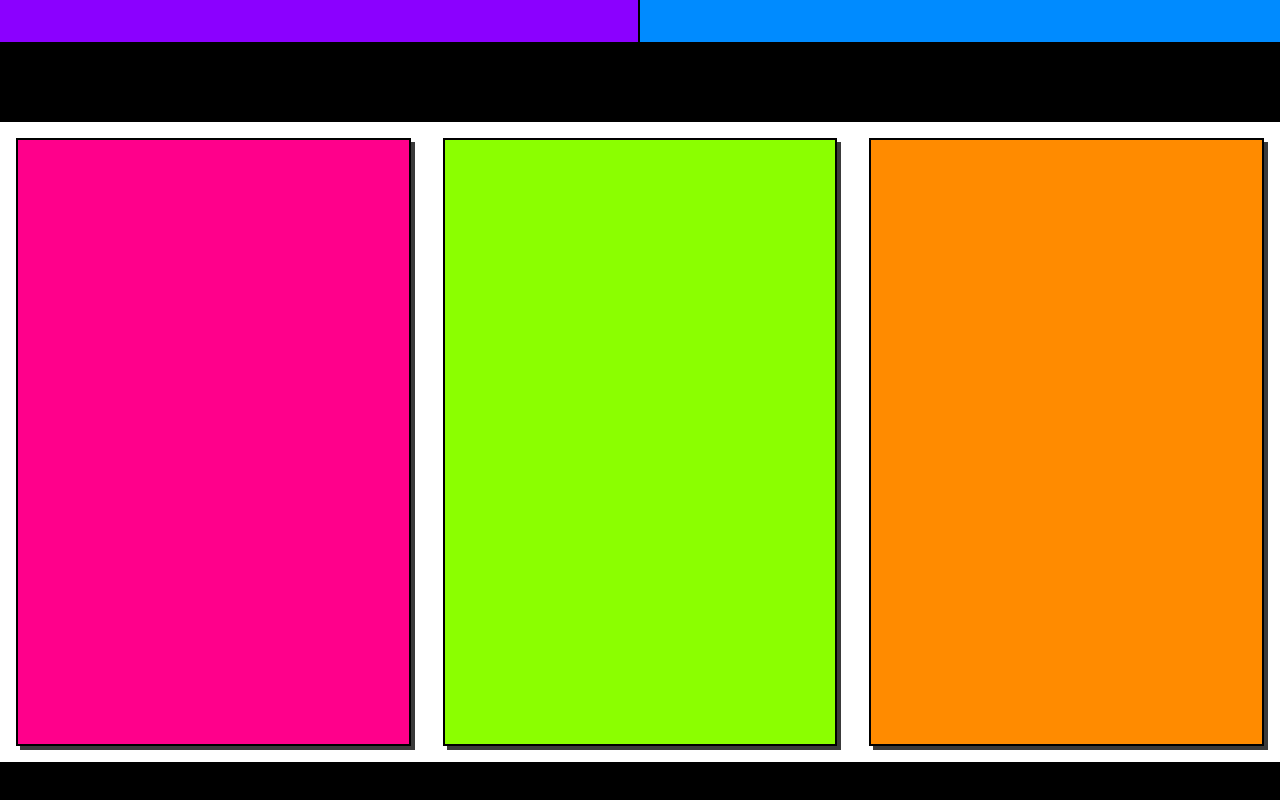
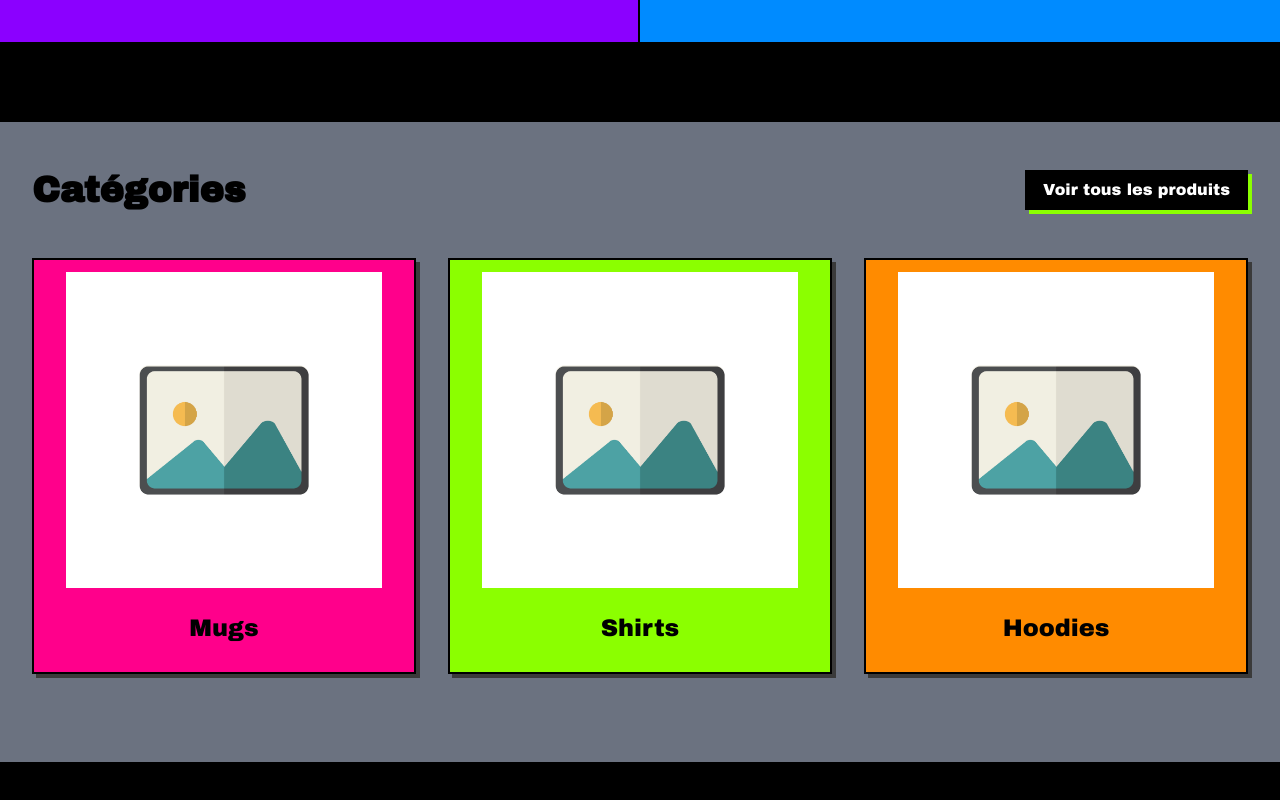
Before and after one commit to LucDub-code/devink, a Next.js app: page / in a window 1280 px wide. Shown: the part 678-1478 px from the top of the page. Built offline with nearby package versions, Linux system fonts and the light colour scheme.

Commit message:
feat: rework categories as clickable button tiles

```diff
--- a/app/globals.css
+++ b/app/globals.css
@@ -48,7 +48,7 @@
     --primary: #8BFF00;
     --primary-foreground: #000000;
     --primary-hover: #97f819;
-    --secondary: #008BFF;
+    --secondary: #000000;
     --secondary-foreground: #FFFFFF;
     --card: #FFFFFF;
     --card-foreground: #000000;
--- a/components/layout/Categories.tsx
+++ b/components/layout/Categories.tsx
@@ -1,18 +1,36 @@
-import { Card } from "../retroui/Card";
+import Image from "next/image";
+import Link from "next/link";
+import { Text } from "../retroui/Text";
+import { Button } from "../retroui/Button";
 
 export default function Categories() {
 
   const categories = [
-      { label: "Mugs", bg: "bg-pink" },
-      { label: "Shirts", bg:"bg-lime" },
-      { label: "Hoodies", bg: "bg-orange" },
-    ];
+    { label: "Mugs", bg: "bg-pink", btnHoverColor: "hover:bg-pink" },
+    { label: "Shirts", bg: "bg-lime", btnHoverColor: "hover:bg-lime" },
+    { label: "Hoodies", bg: "bg-orange", btnHoverColor: "hover:bg-orange" },
+  ];
 
   return (
-    <section className="grid w-full grid-cols-3 h-160 bg-foreground">
-      {categories.map((category) => (
-        <Card key={category.label} className={`m-4 ${category.bg}`}></Card>
-      ))}
+    <section className="w-full h-160 bg-muted-foreground p-4">
+      <div className="w-full flex items-center justify-between px-4 my-8">
+        <Text as="h2">Catégories</Text>
+        <Button variant="secondary" className="">Voir tous les produits</Button>
+      </div>
+      <div className="grid grid-cols-3">
+        {categories.map((category) => (
+          <Button
+            asChild size="lg" key={category.label} className={`m-4 ${category.bg} ${category.btnHoverColor}`}
+          >
+            <Link href="/" className="flex flex-col">
+              <div className="relative w-full aspect-square">
+                <Image src="/placeholder.jpg" fill className="object-cover" alt={category.label} />
+              </div>
+              <Text as="h3" className="text-center mt-6 mb-4">{category.label}</Text>
+            </Link>
+          </Button>
+        ))}
+      </div>
     </section>
   )
 }
--- a/components/retroui/Card.tsx
+++ /dev/null
@@ -1,49 +0,0 @@
-import { cn } from "@/lib/utils";
-import { HTMLAttributes } from "react";
-import { Text } from "@/components/retroui/Text";
-
-interface ICardProps extends HTMLAttributes<HTMLDivElement> {
-  className?: string;
-}
-
-const Card = ({ className, ...props }: ICardProps) => {
-  return (
-    <div
-      className={cn(
-        "inline-block border-2 rounded shadow-md transition-all hover:shadow-none bg-card",
-        className,
-      )}
-      {...props}
-    />
-  );
-};
-
-const CardHeader = ({ className, ...props }: ICardProps) => {
-  return (
-    <div
-      className={cn("flex flex-col justify-start p-4", className)}
-      {...props}
-    />
-  );
-};
-
-const CardTitle = ({ className, ...props }: ICardProps) => {
-  return <Text as="h3" className={cn("mb-2", className)} {...props} />;
-};
-
-const CardDescription = ({ className, ...props }: ICardProps) => (
-  <p className={cn("text-muted-foreground", className)} {...props} />
-);
-
-const CardContent = ({ className, ...props }: ICardProps) => {
-  return <div className={cn("p-4", className)} {...props} />;
-};
-
-const CardComponent = Object.assign(Card, {
-  Header: CardHeader,
-  Title: CardTitle,
-  Description: CardDescription,
-  Content: CardContent,
-});
-
-export { CardComponent as Card };
```
Also changed, not shown: public/placeholder.jpg (added).
